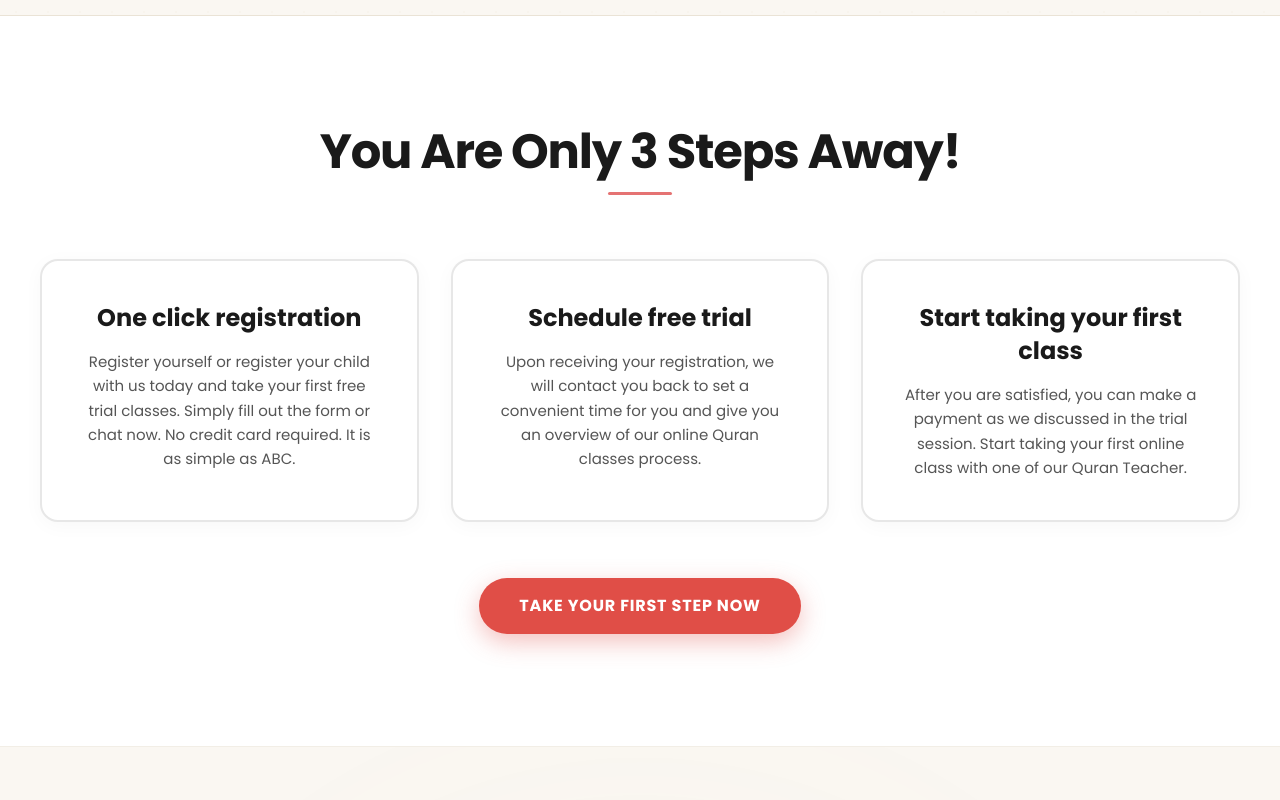
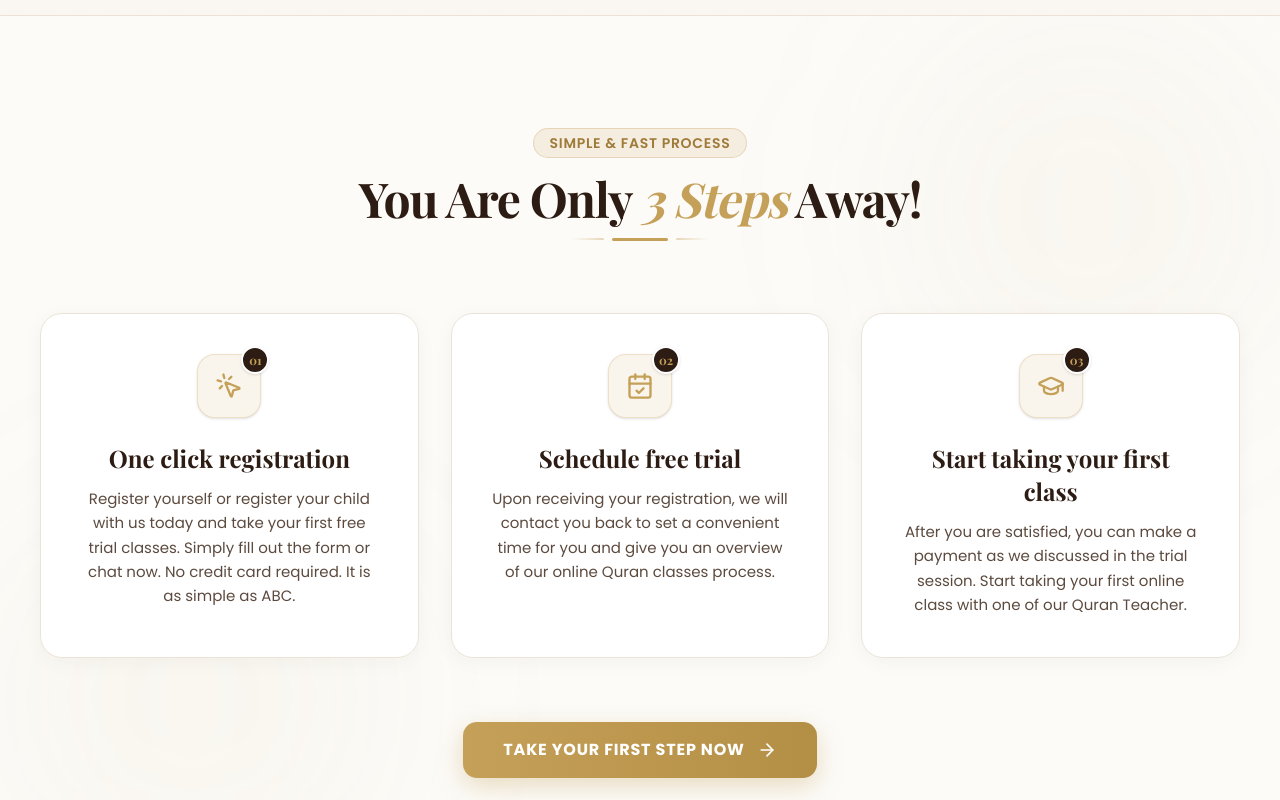
Before and after one commit to wizora-studio/ALKAHAF, a Next.js app: page /admissions in a window 1280 px wide. Shown: the part 2840-3640 px from the top of the page. Built offline with nearby package versions, Linux system fonts and the light colour scheme; no server answers; the database is empty; a web font is replaced by a local one.

Commit message:
Update ThreeStepsAway section styling to match brand aesthetic

```diff
--- a/components/sections/ThreeStepsAway.tsx
+++ b/components/sections/ThreeStepsAway.tsx
@@ -3,6 +3,7 @@
 import React from "react";
 import Link from "next/link";
 import { motion } from "framer-motion";
+import { MousePointerClick, CalendarCheck, GraduationCap, ArrowRight } from "lucide-react";
 
 interface ThreeStepsProps {
   lang?: string;
@@ -36,8 +37,18 @@ export default function ThreeStepsAway({ lang = "en", dict }: ThreeStepsProps) {
     return `/${lang}${href === "/" ? "" : href}`;
   };
 
+  const stepIcons = [
+    <MousePointerClick key="click" className="w-7 h-7" />,
+    <CalendarCheck key="calendar" className="w-7 h-7" />,
+    <GraduationCap key="grad" className="w-7 h-7" />,
+  ];
+
   return (
-    <section className="py-20 sm:py-28 bg-[#FFFFFF] relative overflow-hidden border-b border-[#EAE3D6]/60">
+    <section className="py-20 sm:py-28 bg-[#FCFBF8] relative overflow-hidden border-b border-[#EAE3D6]">
+      {/* Delicate Academy Ambient Glow */}
+      <div className="absolute top-0 right-0 w-96 h-96 bg-[#C5A059]/5 rounded-full blur-[100px] pointer-events-none" />
+      <div className="absolute bottom-0 left-0 w-96 h-96 bg-[#C5A059]/5 rounded-full blur-[100px] pointer-events-none" />
+
       <div className="max-w-7xl mx-auto px-5 sm:px-10 relative z-10">
         {/* Section Heading */}
         <motion.div
@@ -45,17 +56,40 @@ export default function ThreeStepsAway({ lang = "en", dict }: ThreeStepsProps) {
           whileInView={{ opacity: 1, y: 0 }}
           viewport={{ once: true }}
           transition={{ duration: 0.6 }}
-          className="text-center mb-12 sm:mb-16"
+          className="text-center mb-14 sm:mb-18"
         >
-          <h2 className="text-3xl sm:text-4xl md:text-5xl font-extrabold text-[#1A1A1A] font-sans tracking-tight">
-            {t.title}
+          <span className="inline-flex items-center gap-1.5 py-1 px-4 rounded-full bg-[#C5A059]/15 text-[#9F7A38] text-xs sm:text-sm font-semibold border border-[#C5A059]/30 tracking-wider uppercase mb-4">
+            {lang === "fr" ? "Processus Simple" : "Simple & Fast Process"}
+          </span>
+
+          <h2 className="text-3xl sm:text-4xl md:text-5xl font-serif font-bold text-[#2D1C13] tracking-tight">
+            {t.title.includes("3 Steps") ? (
+              <>
+                {t.title.split("3 Steps")[0]}
+                <span className="text-[#C5A059] italic">3 Steps</span>
+                {t.title.split("3 Steps")[1]}
+              </>
+            ) : t.title.includes("3 étapes") ? (
+              <>
+                {t.title.split("3 étapes")[0]}
+                <span className="text-[#C5A059] italic">3 étapes</span>
+                {t.title.split("3 étapes")[1]}
+              </>
+            ) : (
+              t.title
+            )}
           </h2>
-          {/* Subtle underline accent matching design */}
-          <div className="w-16 h-[3px] bg-[#E57373] rounded-full mx-auto mt-4" />
+
+          {/* Academy Gold Divider */}
+          <div className="flex items-center justify-center gap-2 mt-4">
+            <span className="w-8 h-[2px] bg-gradient-to-r from-transparent to-[#C5A059]/40 rounded-full" />
+            <span className="w-14 h-[3px] bg-[#C5A059] rounded-full" />
+            <span className="w-8 h-[2px] bg-gradient-to-l from-transparent to-[#C5A059]/40 rounded-full" />
+          </div>
         </motion.div>
 
         {/* 3 Step Cards Grid */}
-        <div className="grid grid-cols-1 md:grid-cols-3 gap-6 lg:gap-8 mb-12 sm:mb-14">
+        <div className="grid grid-cols-1 md:grid-cols-3 gap-6 lg:gap-8 mb-14 sm:mb-16">
           {t.steps.map((step: any, index: number) => (
             <motion.div
               key={index}
@@ -63,13 +97,26 @@ export default function ThreeStepsAway({ lang = "en", dict }: ThreeStepsProps) {
               whileInView={{ opacity: 1, y: 0 }}
               viewport={{ once: true }}
               transition={{ duration: 0.5, delay: index * 0.15 }}
-              whileHover={{ y: -4 }}
-              className="bg-white rounded-2xl border-2 border-[#1A1A1A]/10 hover:border-[#1A1A1A]/30 p-8 sm:p-10 flex flex-col items-center text-center shadow-[0_4px_20px_rgba(0,0,0,0.03)] hover:shadow-[0_12px_30px_rgba(0,0,0,0.08)] transition-all duration-300"
+              whileHover={{ y: -6 }}
+              className="group bg-white/95 backdrop-blur-sm rounded-3xl border border-[#EAE3D6] hover:border-[#C5A059]/50 p-8 sm:p-10 flex flex-col items-center text-center shadow-[0_4px_20px_rgba(45,28,19,0.04)] hover:shadow-[0_12px_35px_rgba(197,160,89,0.15)] transition-all duration-300 relative overflow-hidden"
             >
-              <h3 className="text-xl sm:text-2xl font-bold text-[#1A1A1A] mb-4 font-sans leading-snug">
+              {/* Subtle top-corner accent */}
+              <div className="absolute top-0 right-0 w-24 h-24 bg-gradient-to-bl from-[#C5A059]/10 to-transparent rounded-bl-full pointer-events-none opacity-0 group-hover:opacity-100 transition-opacity duration-300" />
+
+              {/* Step Icon & Number Badge */}
+              <div className="relative mb-6">
+                <div className="w-16 h-16 rounded-2xl bg-[#FAF5EC] border border-[#C5A059]/25 flex items-center justify-center text-[#C5A059] group-hover:bg-[#C5A059] group-hover:text-white group-hover:scale-110 transition-all duration-300 shadow-sm">
+                  {stepIcons[index % stepIcons.length]}
+                </div>
+                <span className="absolute -top-2 -right-2 w-7 h-7 rounded-full bg-[#2D1C13] text-[#C5A059] text-xs font-bold font-serif flex items-center justify-center border-2 border-white shadow-sm">
+                  0{index + 1}
+                </span>
+              </div>
+
+              <h3 className="text-xl sm:text-2xl font-bold font-serif text-[#2D1C13] group-hover:text-[#C5A059] transition-colors mb-3 leading-snug">
                 {step.title}
               </h3>
-              <p className="text-sm sm:text-[15px] text-[#555555] leading-relaxed font-sans">
+              <p className="text-sm sm:text-[15px] text-[#5C4A3E] leading-relaxed font-sans font-normal">
                 {step.description}
               </p>
             </motion.div>
@@ -86,9 +133,10 @@ export default function ThreeStepsAway({ lang = "en", dict }: ThreeStepsProps) {
         >
           <Link
             href={getLocalizedHref("/admissions")}
-            className="inline-flex items-center justify-center px-10 py-4 rounded-full bg-[#E04E47] hover:bg-[#CC3E37] text-white font-extrabold text-sm sm:text-base tracking-wider uppercase shadow-[0_8px_25px_rgba(224,78,71,0.35)] hover:shadow-[0_10px_30px_rgba(224,78,71,0.45)] hover:-translate-y-0.5 active:scale-95 transition-all duration-300"
+            className="group inline-flex items-center justify-center gap-3 px-10 py-4 rounded-xl bg-gradient-to-r from-[#C5A059] via-[#BD974E] to-[#B38F46] hover:from-[#B38F46] hover:to-[#9F7A38] text-white font-bold text-sm sm:text-base tracking-wider uppercase shadow-[0_8px_25px_rgba(197,160,89,0.35)] hover:shadow-[0_12px_30px_rgba(197,160,89,0.45)] hover:-translate-y-0.5 active:scale-95 transition-all duration-300"
           >
-            {t.button}
+            <span>{t.button}</span>
+            <ArrowRight className="w-5 h-5 transition-transform group-hover:translate-x-1" />
           </Link>
         </motion.div>
       </div>
```
